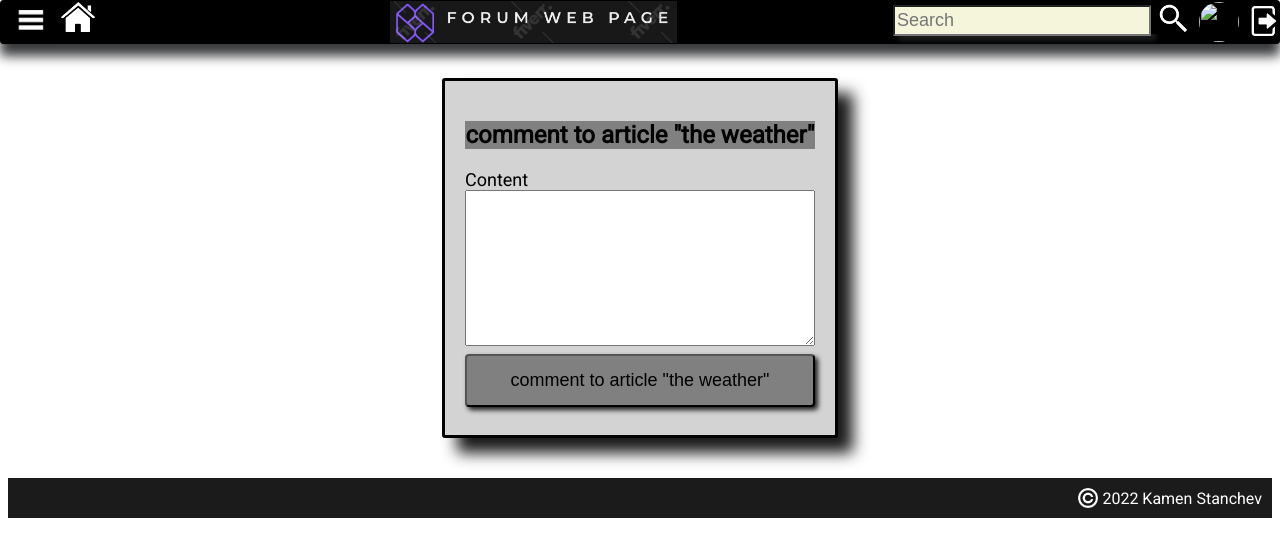
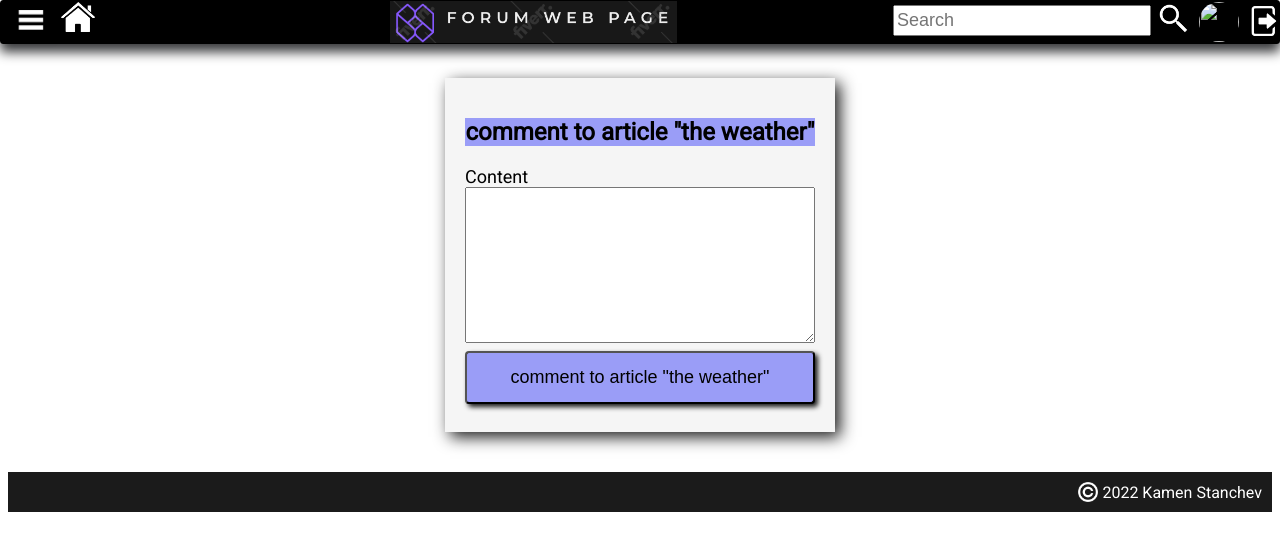
Before and after one commit to KamenStanchev/forum_web_site, a Django app: page /create-comment/1/ in a window 1280 px wide. Shown: the top 557 px of the page. Run offline with Django 4.2, Linux system fonts and the light colour scheme; a user stored in the database is signed in; data comes from the database, SQL or seed files in the repository; both versions use the stored data as it was after the commit.

Commit message:
changing design

```diff
--- a/forum_project/main_app/templates/form.html
+++ b/forum_project/main_app/templates/form.html
@@ -13,23 +13,19 @@
             margin: 65px auto 40px auto;
             padding: 20px;
             width: 350px;
-            border: black 3px solid;
-            border-radius: 3px;
-            box-shadow: #1b1b1b 15px 15px 15px;
-            background-color: lightgrey;
+            box-shadow: #1b1b1b 5px 5px 15px;
+            background-color: whitesmoke;
         }
 
         .title-registration-box{
-            background-color: grey;
+            background-color: #9A9DF7;
             text-align: center;
 
         }
 
         input{
-            background-color: beige;
             width: 250px;
             height: 30px;
-            box-shadow: #1b1b1b 5px 5px 5px;
             margin: 10px 0;
             align-self: center;
             font-size: 18px;
@@ -38,7 +34,7 @@
         input:focus {
           background-color: white;
             border: #1b1b1b 2px solid;
-            box-shadow: none;
+            box-shadow: #1b1b1b 5px 5px 5px;
         }
 
         .label{
@@ -47,7 +43,7 @@
 
         .registrate-button {
             width: 100%;
-            background-color: grey;
+            background-color: #9A9DF7;
             color: black;
             font-size: 18px;
             padding: 14px 20px;
@@ -55,24 +51,7 @@
             border-radius: 4px;
             box-shadow: #1b1b1b 3px 3px 5px;
             cursor: pointer;
-        }
 
-        .registrate-button:hover {
-            color: white;
-            box-shadow: #1b1b1b 10px 10px 15px;
-            background-color: darkslategrey;
-        }
-
-        .link-in-registration-box{
-            margin-top: 12px;
-            text-align: center;
-            color: black;
-            font-size: 14px;
-            transition: transform 0.1s;
-        }
-
-        .link-in-registration-box:hover{
-            transform: scale(1.5);
         }
 
     </style>
--- a/static/css/container.css
+++ b/static/css/container.css
@@ -5,23 +5,24 @@
         padding-top: 10px;
         padding-bottom: 20px;
         margin-top: 45px;
+    }
+
+    ::-webkit-scrollbar{
+        width: 19px;
+    }
+
+    ::-webkit-scrollbar-thumb{
+        background: linear-gradient(transparent, lightskyblue);
+        border: blue 1px solid;
+        border-radius: 10px;
 
     }
 
-    .left-container{
-        display: flex;
-        overflow-y: auto;
-        overflow-x: hidden;
-        flex-direction: column;
-        background-color: whitesmoke;
-        flex: 0.7;
-        margin-left: 14px;
-        padding-bottom: 15px;
-        max-height: 685px;
-        box-shadow: black 2px 2px 15px 1px;
-
+    ::-webkit-scrollbar-thumb:hover{
+        background: linear-gradient(transparent, lightseagreen);
     }
 
+    .
     .central-container{
         display: flex;
         overflow-y: scroll;
@@ -30,7 +31,7 @@
         flex: 3;
         margin-left: 20px;
         max-height: 700px;
-        box-shadow: black 2px 2px 15px 1px;
+        box-shadow: black 2px 2px 15px;
     }
 
     .right-container{
@@ -39,14 +40,14 @@
         margin-left: 20px;
         margin-right: 14px;
         max-height: 700px;
-        box-shadow: black 2px 2px 15px 1px;
+        box-shadow: black 2px 2px 15px;
 
     }
 
     .container-items{
         width: 90%;
         border-radius: 8px;
-        background-color: lightblue;
+        background-color: #9A9DF7;
         color: black;
         margin-left: auto;
         margin-right: auto;
--- a/static/css/navbar.css
+++ b/static/css/navbar.css
@@ -6,7 +6,7 @@
             .dropdown-content {
               display: none;
               position: absolute;
-              background-color: black;
+              background-color: #9A9DF7;
               min-width: 160px;
               box-shadow: 0 8px 16px 0 rgba(0,0,0,0.2);
               padding: 12px 16px;
@@ -22,7 +22,7 @@
         margin-top: -12px;
     }
 
-         .navbar{
+    .navbar{
         display: flex;
         background-color: gray;
         height: 42px;
@@ -31,7 +31,7 @@
         color: white;
         border: black 1px solid;
         border-radius: 3px;
-        box-shadow: #38393b 0 12px 12px;
+        box-shadow: #38393b 0 8px 12px;
         position: fixed;
         top: 0;
         left: 0;
--- a/static/css/profile-container.css
+++ b/static/css/profile-container.css
@@ -7,10 +7,11 @@
         margin-top: 14px;
         margin-left: auto;
         margin-right: auto;
-        border: black 3px solid;
+        border: black 1px solid;
         border-radius: 4px;
-        background-color: #e3e3da;
+        background-color:whitesmoke;
         font-size: 15px;
+        box-shadow: black 2px 2px 5px;
     }
 
     .profile-details{
@@ -26,7 +27,7 @@
     }
 
     .profile-data-element{
-        box-shadow: black 1px 1px 1px 1px;
+        box-shadow: black 1px 1px 1px;
     }
 
     .profile-img-container{
@@ -51,7 +52,7 @@
         margin-left: -1px;
         margin-right: -1px;
         padding: 2px 5px 1px;
-        background-color: black;
+        background-color: #9A9DF7;
     }
 
     .statistic-icon{
@@ -60,5 +61,5 @@
     }
 
     .statistic-details{
-        color: white;
+        color: black;
     }
--- a/static/css/topics.css
+++ b/static/css/topics.css
@@ -1,3 +1,17 @@
+    .left-container{
+        display: flex;
+        overflow-y: auto;
+        overflow-x: hidden;
+        flex-direction: column;
+        background-color: whitesmoke;
+        flex: 0.7;
+        margin-left: 14px;
+        padding-bottom: 15px;
+        max-height: 685px;
+        box-shadow: black 2px 2px 15px;
+
+    }
+
     .p-container{
         margin: 7px 0 6px 3px;
         transition: transform .2s;
@@ -13,7 +27,7 @@
         text-decoration: none;
         font-weight: bold;
         color: black;
-        background-color: lightblue;
+        background-color: #9A9DF7;
         border: black 1px solid;
         padding: 3px 9px;
         border-radius: 12px;
```
Also changed, not shown: forum_project/main_app/templates/article-detail.html (+4 -5 lines), forum_project/registration/templates/registration.html (+6 -10 lines), db.sqlite3.
